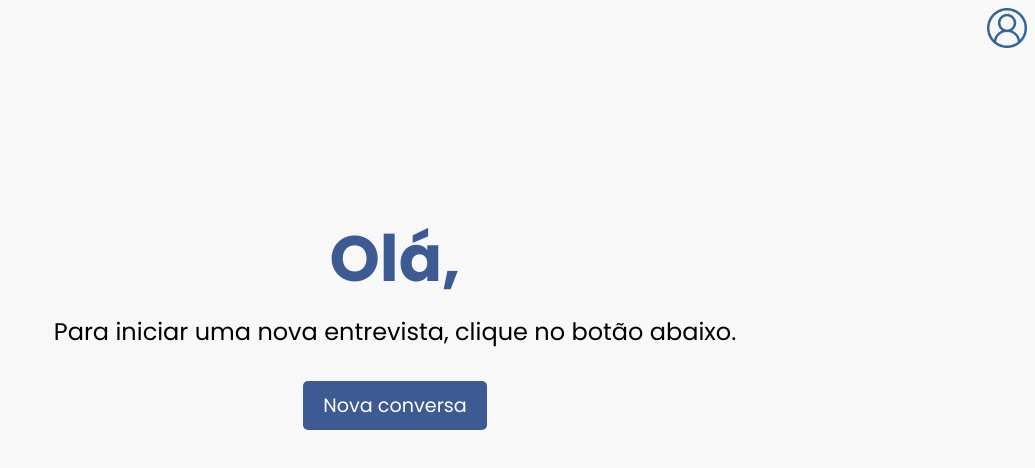
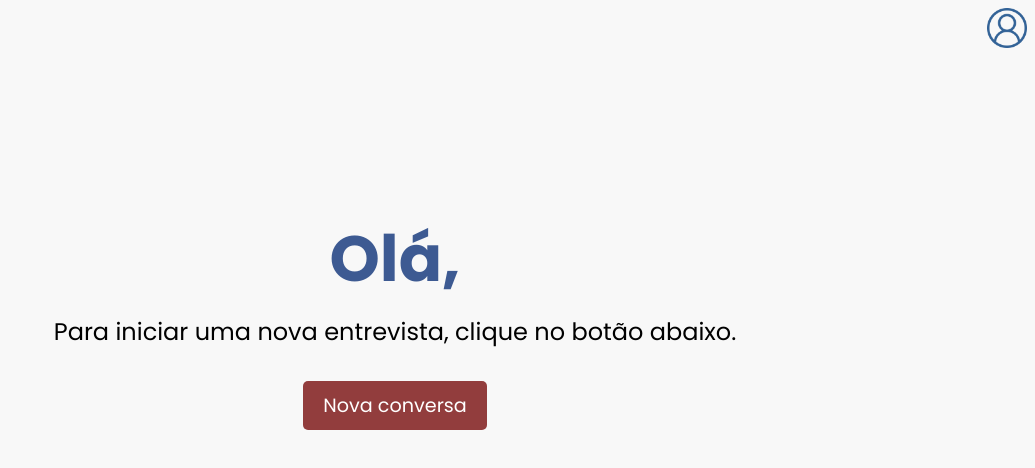
Before and after one commit to WeeeverAlex/Interface-StartUpAi, a React (Vite) app: page /home in a window 1280 px wide. Shown: the top 468 px of the page, without its empty margins (245-1280 px from the left). Built offline with nearby package versions, Linux system fonts and the light colour scheme.

Commit message:
botao change

```diff
--- a/src/Home.css
+++ b/src/Home.css
@@ -145,7 +145,7 @@
 .header button {
     padding: 10px 20px;
     font-size: 1.2em;
-    background-color: #3d5a92;
+    background-color: #923d3d;
     color: #fff;
     border: none;
     border-radius: 5px;
@@ -279,7 +279,7 @@
     margin-top: 3%;
     margin-bottom: 3%;
     padding: 10px 20px;
-    background-color:#6d2222;
+    background-color: #223b6d;
     color: #fff;
     border: none;
     border-radius: 5px;
```
